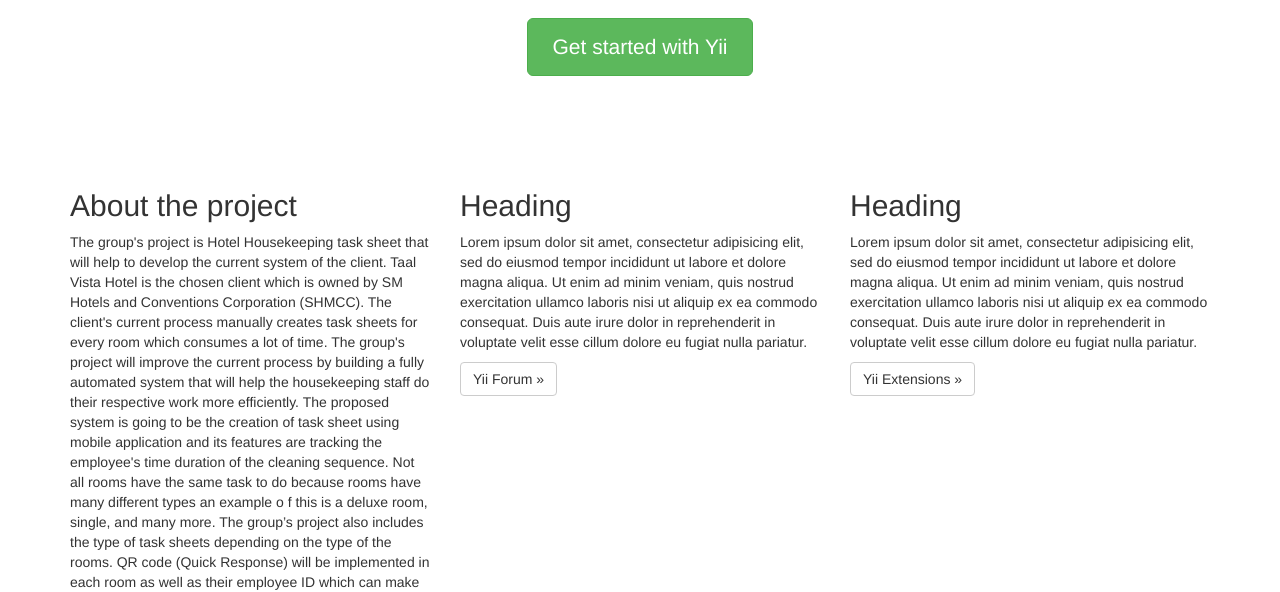
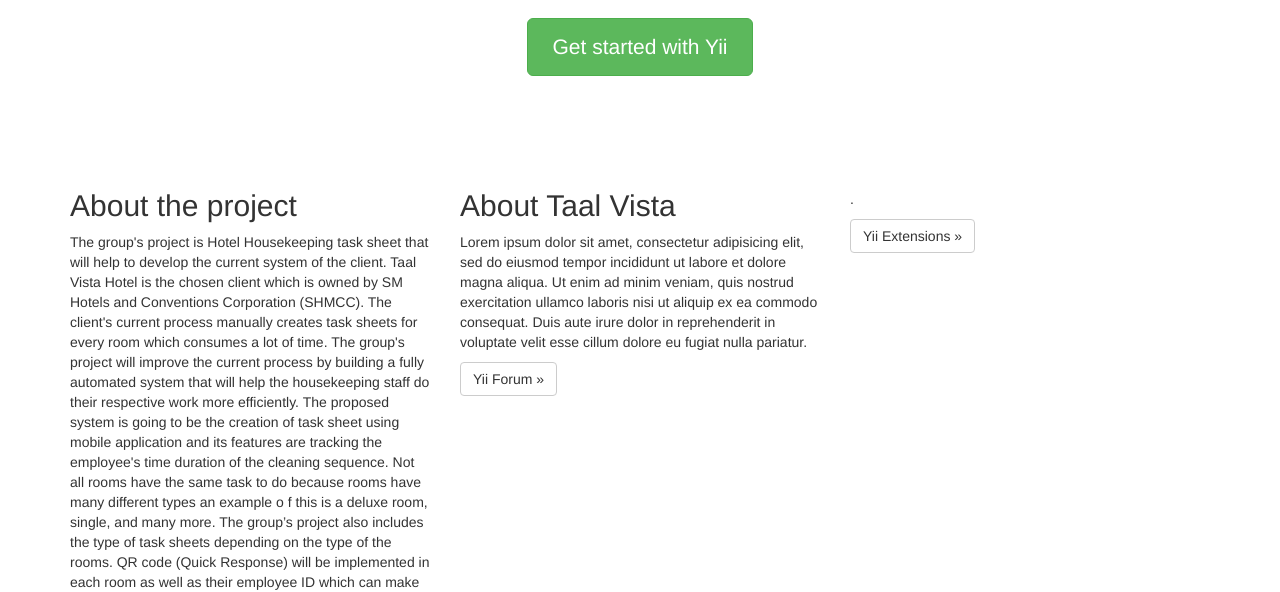
Before and after one commit to crisostomocharles/apc_sysadd_mi152_153_06, a Yii app: template Application/basic/views/site/index.php in a window 1280 px wide. Shown: the part 244-836 px from the top of the page. Run offline with PHP 8.4 and a stand-in for Yii, Linux system fonts and the light colour scheme; the template is opened without the code that fills it, so the values that code supplies are empty; some libraries are stand-ins or nearby versions.

Commit message:
editing webpage

```diff
--- a/Application/basic/views/site/index.php
+++ b/Application/basic/views/site/index.php
@@ -35,7 +35,7 @@
                 <p><a class="btn btn-default" href="http://www.yiiframework.com/doc/">Yii Documentation &raquo;</a></p>
             </div>
             <div class="col-lg-4">
-                <h2>Heading</h2>
+                <h2>About Taal Vista</h2>
 
                 <p>Lorem ipsum dolor sit amet, consectetur adipisicing elit, sed do eiusmod tempor incididunt ut labore et
                     dolore magna aliqua. Ut enim ad minim veniam, quis nostrud exercitation ullamco laboris nisi ut aliquip
@@ -45,12 +45,9 @@
                 <p><a class="btn btn-default" href="http://www.yiiframework.com/forum/">Yii Forum &raquo;</a></p>
             </div>
             <div class="col-lg-4">
-                <h2>Heading</h2>
+                <h2></h2>
 
-                <p>Lorem ipsum dolor sit amet, consectetur adipisicing elit, sed do eiusmod tempor incididunt ut labore et
-                    dolore magna aliqua. Ut enim ad minim veniam, quis nostrud exercitation ullamco laboris nisi ut aliquip
-                    ex ea commodo consequat. Duis aute irure dolor in reprehenderit in voluptate velit esse cillum dolore eu
-                    fugiat nulla pariatur.</p>
+                <p>.</p>
 
                 <p><a class="btn btn-default" href="http://www.yiiframework.com/extensions/">Yii Extensions &raquo;</a></p>
             </div>
```
